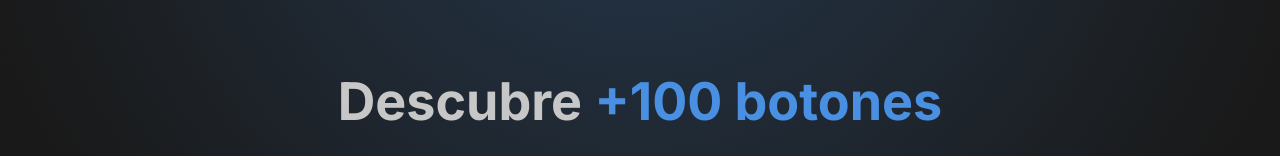
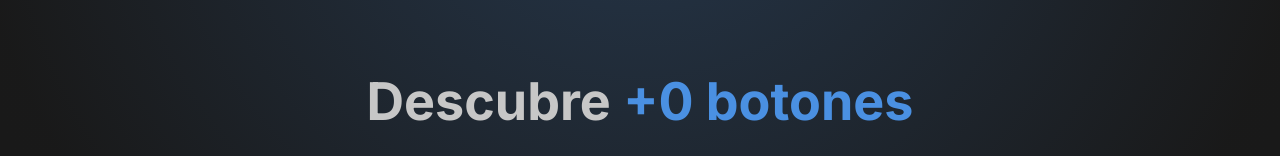
Before and after one commit to DMaximoVarela/magic-buttons, a Next.js app: page / in a window 1280 px wide. Shown: the part 194-350 px from the top of the page. Built offline with nearby package versions, Linux system fonts and the light colour scheme; no server answers; the database is empty.

Commit message:
feat: add the dinamic number landing

```diff
--- a/messages/en.json
+++ b/messages/en.json
@@ -2,7 +2,7 @@
   "LandingPage": {
     "title": {
       "lineOne": "Discover",
-      "lineTwo": "+100 buttons",
+      "lineTwo": "buttons",
       "lineThree": "with",
       "lineFour": "CSS code"
     },
--- a/messages/es.json
+++ b/messages/es.json
@@ -2,7 +2,7 @@
   "LandingPage": {
     "title": {
       "lineOne": "Descubre",
-      "lineTwo": "+100 botones",
+      "lineTwo": "botones",
       "lineThree": "con",
       "lineFour": "código CSS"
     },
--- a/src/app/page.tsx
+++ b/src/app/page.tsx
@@ -11,6 +11,7 @@ import { useTranslations } from "next-intl";
 export default function LandingPage() {
   const getButtons = useButtonsStore((state) => state.getButtons);
   const getAllButtons = useButtonsStore((state) => state.getAllButtons);
+  const allButtons = useButtonsStore((state) => state.buttonsCopy);
   const t = useTranslations("LandingPage");
 
   useEffect(() => {
@@ -18,13 +19,27 @@ export default function LandingPage() {
     getAllButtons();
   }, []);
 
+  function perfectNum(num: number) {
+    const lastDigit = num % 10;
+
+    if (lastDigit === 0) {
+      return num;
+    } else if (lastDigit > 5) {
+      return num - lastDigit + 5;
+    } else {
+      return num - lastDigit;
+    }
+  }
+
   return (
     <main className="flex flex-col justify-center items-center">
       <div className={style.bg}></div>
       <div className="text-center px-6">
         <h1 className="text-[32px] sm:text-[42px] lg:text-[52px] 2xl:text-[72px] 4xl:text-[84px] font-bold">
           {t("title.lineOne")}{" "}
-          <span className="text-[#4A90E2]">{t("title.lineTwo")}</span>{" "}
+          <span className="text-[#4A90E2]">{`+${perfectNum(
+            allButtons.length
+          )} ${t("title.lineTwo")}`}</span>{" "}
           <span className="sm:hidden">{t("title.lineThree")}</span>
           <br />
           <span className="xsm:hidden sm:inline-block">
```
